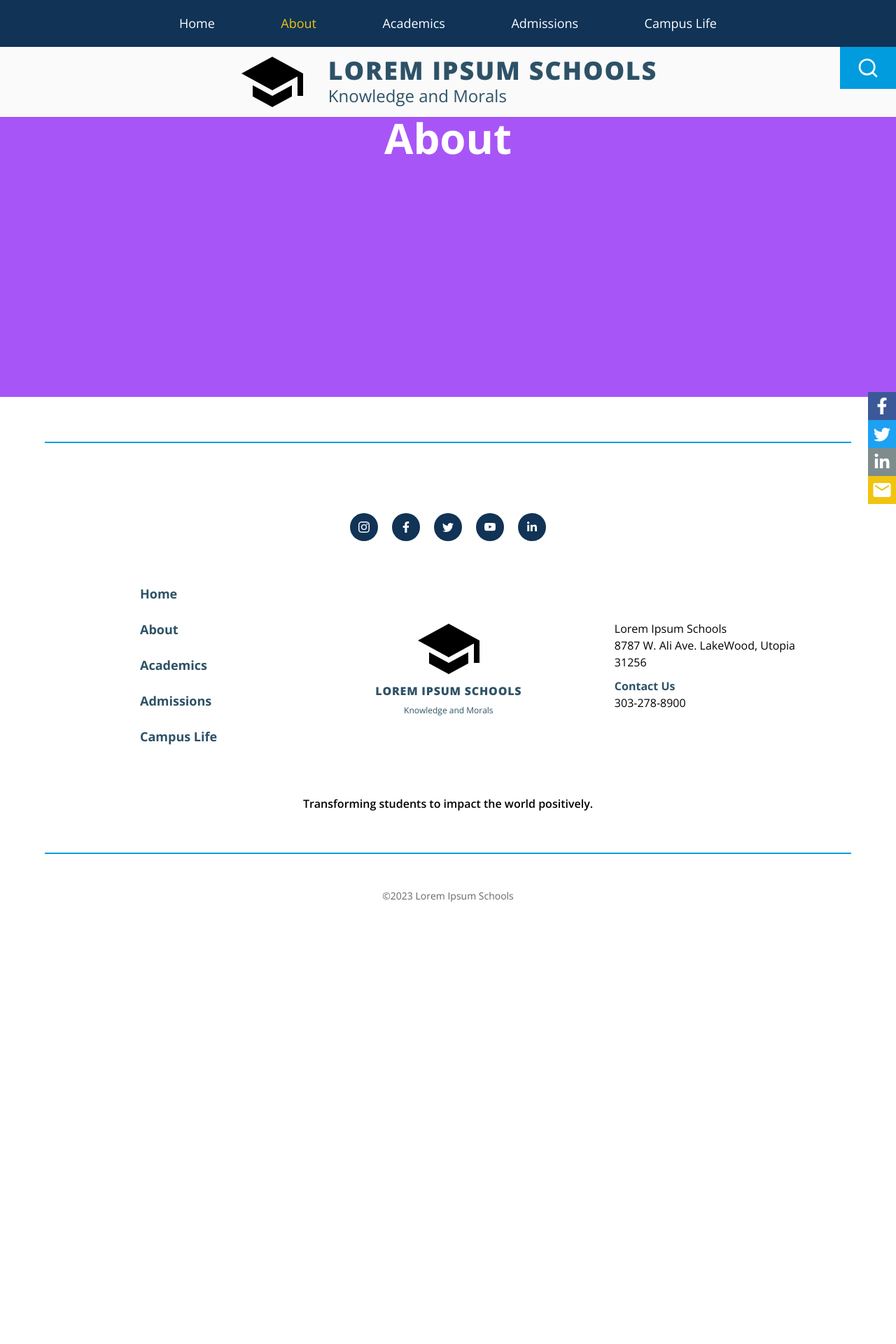
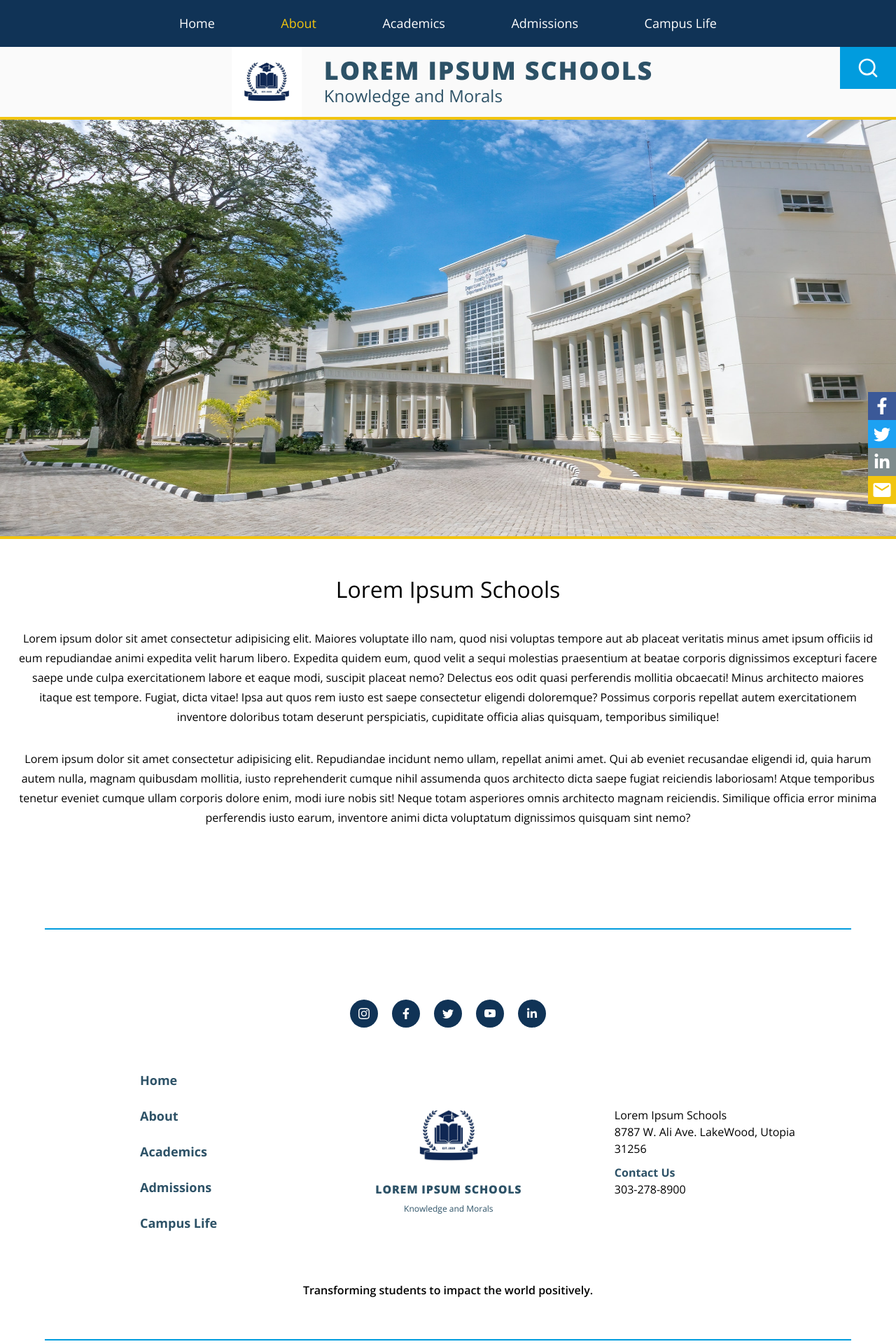
Before and after one commit to osaroDEV/school-app, a Next.js app: page /about in a window 1280 px wide. Shown: the top 1920 px of the page at 70% size. Before the commit the page ends 1354 px from the top, so only its background shows below. Built offline with nearby package versions, Linux system fonts and the light colour scheme.

Commit message:
change logo

```diff
--- a/app/about/page.jsx
+++ b/app/about/page.jsx
@@ -1,8 +1,49 @@
+import Image from 'next/image';
+
 const page = () => {
   return (
-    <main className='bg-purple-500 h-[400px]'>
-      <h1 className='font-bold text-6xl text-white text-center'>About</h1>
-    </main>
+    <>
+      <div className='border-y-4 border-[#f1c40f] flex justify-center items-center'>
+        <section className='w-[375px] sm:w-[640px] md:w-[768px] lg:w-[1000px] xl:w-[1280px] 2xl:w-[1536px] h-[218px] sm:h-[372px] md:h-[446px] lg:h-[595px] xl:h[744px] 2xl:h-[893px] relative'>
+          <Image
+            src='/images/school.jpg'
+            fill={true}
+            alt='school building'
+            priority
+          />
+        </section>
+      </div>
+      <div className='p-[48px_0]'>
+        <section className='p-[0_24px]'>
+          <h1 className='text-[32px] text-center'>Lorem Ipsum Schools</h1>
+          <p className='text-center m-[32px_0] leading-7'>
+            Lorem ipsum dolor sit amet consectetur adipisicing elit. Maiores
+            voluptate illo nam, quod nisi voluptas tempore aut ab placeat
+            veritatis minus amet ipsum officiis id eum repudiandae animi
+            expedita velit harum libero. Expedita quidem eum, quod velit a sequi
+            molestias praesentium at beatae corporis dignissimos excepturi
+            facere saepe unde culpa exercitationem labore et eaque modi,
+            suscipit placeat nemo? Delectus eos odit quasi perferendis mollitia
+            obcaecati! Minus architecto maiores itaque est tempore. Fugiat,
+            dicta vitae! Ipsa aut quos rem iusto est saepe consectetur eligendi
+            doloremque? Possimus corporis repellat autem exercitationem
+            inventore doloribus totam deserunt perspiciatis, cupiditate officia
+            alias quisquam, temporibus similique!
+          </p>
+          <p className='text-center m-[32px_0] leading-7'>
+            Lorem ipsum dolor sit amet consectetur adipisicing elit. Repudiandae
+            incidunt nemo ullam, repellat animi amet. Qui ab eveniet recusandae
+            eligendi id, quia harum autem nulla, magnam quibusdam mollitia,
+            iusto reprehenderit cumque nihil assumenda quos architecto dicta
+            saepe fugiat reiciendis laboriosam! Atque temporibus tenetur eveniet
+            cumque ullam corporis dolore enim, modi iure nobis sit! Neque totam
+            asperiores omnis architecto magnam reiciendis. Similique officia
+            error minima perferendis iusto earum, inventore animi dicta
+            voluptatum dignissimos quisquam sint nemo?
+          </p>
+        </section>
+      </div>
+    </>
   );
 };
 
--- a/app/components/Footer.jsx
+++ b/app/components/Footer.jsx
@@ -1,5 +1,6 @@
 import React from 'react';
-import { MdSchool } from 'react-icons/md';
+import Image from 'next/image';
+import Link from 'next/link';
 import FooterIcons from './FooterIcons';
 import MoreLinks from './MoreLinks';
 
@@ -9,15 +10,23 @@ const Footer = () => {
       <hr className='hidden lg:block border w-[90%] border-[#019cde] mt-16' />
       <FooterIcons />
       <div className='flex flex-col lg:flex-row lg:w-[90%] justify-center items-center gap-[50px] lg:p-[0_5rem]'>
-        <section className='flex flex-col justify-center items-center lg:order-2 lg:w-[33%]'>
-          <MdSchool className='bg-[transparent] text-[100px] md:text-8xl' />
+        <Link
+          href='/'
+          className='flex flex-col justify-center items-center lg:order-2 lg:w-[33%]'
+        >
+          <Image
+            src='/images/logo.jpg'
+            width={130}
+            height={130}
+            alt='school logo'
+          />
           <div className='text-[#2D5267] flex flex-col gap-2 justify-center items-center'>
             <h1 className='font-extrabold lg:tracking-wider'>
               LOREM IPSUM SCHOOLS
             </h1>
             <p className='text-xs'>Knowledge and Morals</p>
           </div>
-        </section>
+        </Link>
         <section className='flex flex-col justify-center m-[0_5rem] lg:m-[0_auto] lg:order-3 lg:w-[33%] lg:pl-10'>
           <div>
             <p>Lorem Ipsum Schools</p>
--- a/app/components/Header.jsx
+++ b/app/components/Header.jsx
@@ -1,11 +1,14 @@
-import { MdSchool } from 'react-icons/md';
 import Link from 'next/link';
+import Image from 'next/image';
 
 const Header = () => {
   return (
     <header className='bg-[#fafafa] h-[80px] md:h-[100px] flex items-center justify-center'>
-      <Link href='/' className=' flex flex-row gap-[1rem] md:gap-[2rem] justify-center items-center'>
-        <MdSchool className='bg-[transparent] text-5xl md:text-8xl' />
+      <Link
+        href='/'
+        className=' flex flex-row gap-[1rem] md:gap-[2rem] justify-center items-center pr-4'
+      >
+        <Image src='/images/logo.jpg' width={100} height={100} alt='school logo' />
         <div className='text-[#2D5267]'>
           <h1 className='font-extrabold  md:text-4xl lg:tracking-wider'>
             LOREM IPSUM SCHOOLS
--- a/app/components/MoreLinks.jsx
+++ b/app/components/MoreLinks.jsx
@@ -56,31 +56,31 @@ const MoreLinks = () => {
       <ul className='hidden flex-col w-[33%] h-auto text-[#2d5267] lg:flex lg:pl-14'>
         <Link
           href='/'
-          className='font-bold p-[.75rem_0] text-[18px]'
+          className='font-bold p-[.75rem_0] text-[18px] hover:underline'
         >
           <li>Home</li>
         </Link>
         <Link
           href='/about'
-          className='font-bold p-[.75rem_0] text-[18px]'
+          className='font-bold p-[.75rem_0] text-[18px] hover:underline'
         >
           <li>About</li>
         </Link>
         <Link
           href='/academics'
-          className='font-bold p-[.75rem_0] text-[18px]'
+          className='font-bold p-[.75rem_0] text-[18px] hover:underline'
         >
-          <li >Academics</li>
+          <li>Academics</li>
         </Link>
         <Link
           href='/admissions'
-          className='font-bold p-[.75rem_0] text-[18px]'
+          className='font-bold p-[.75rem_0] text-[18px] hover:underline'
         >
           <li>Admissions</li>
         </Link>
         <Link
           href='/campuslife'
-          className='font-bold p-[.75rem_0] text-[18px]'
+          className='font-bold p-[.75rem_0] text-[18px] hover:underline'
         >
           <li>Campus Life</li>
         </Link>
```
Also changed, not shown: public/images/logo.jpg (added).
